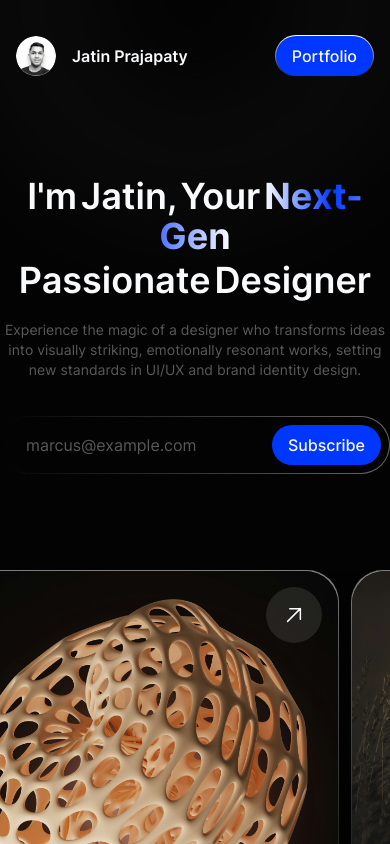
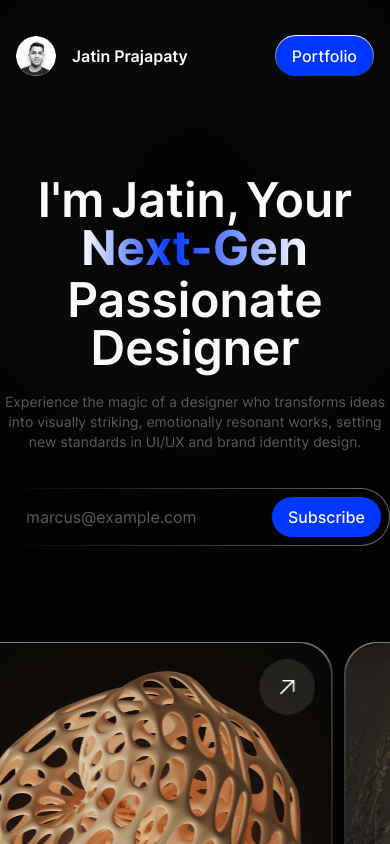
Before and after one commit to tejassharma-ts/designer, a Next.js app: page / in a window 390 px wide. Shown: the top 844 px of the page. Built offline with nearby package versions, Linux system fonts and the light colour scheme.

Commit message:
minor fixes

```diff
--- a/src/components/nav.tsx
+++ b/src/components/nav.tsx
@@ -36,6 +36,7 @@ export default function Nav() {
                 src={link.src}
                 alt={link.alt}
                 unoptimized
+                priority
               />
             </a>
           </li>
--- a/src/sections/hero.tsx
+++ b/src/sections/hero.tsx
@@ -83,20 +83,20 @@ export default function Hero() {
         className="flex flex-col items-center justify-center gap-5 pt-16">
         <motion.h1
           variants={heroElementVariants}
-          className="text-center text-7xl font-semibold leading-[1.1] [word-spacing:-5px] md:text-6xl sm:text-4xl">
+          className="text-center text-7xl font-semibold leading-[1.1] [word-spacing:-5px] sm:text-5xl md:text-6xl">
           I&apos;m Jatin, Your{" "}
-          <span className="bg-gradient-to-r from-white via-primary via-40% to-white bg-clip-text font-bold text-transparent">
+          <span className="bg-gradient-to-r from-white via-primary via-40% to-white bg-clip-text font-bold text-transparent mr-[1px]">
             Next-Gen
           </span>
         </motion.h1>
         <motion.h1
           variants={heroElementVariants}
-          className="-mt-4 text-center text-7xl font-semibold leading-[1.1] [word-spacing:-5px] md:text-6xl sm:text-4xl">
+          className="-mt-4 text-center text-7xl font-semibold leading-[1.1] [word-spacing:-5px] sm:text-5xl md:text-6xl">
           Passionate Designer
         </motion.h1>
         <motion.p
           variants={heroElementVariants}
-          className="max-w-2xl text-center text-muted-foreground text-base md:text-sm">
+          className="max-w-2xl text-center text-base text-muted-foreground md:text-sm">
           Experience the magic of a designer who transforms ideas into visually striking,
           emotionally resonant works, setting new standards in UI/UX and brand identity design.
         </motion.p>
@@ -120,11 +120,11 @@ export default function Hero() {
         initial="off"
         variants={cardVariants}
         animate={cartContrls}
-        className="flex gap-3 overflow-x-hidden min-w-full mt-24">
+        className="mt-24 flex min-w-full gap-3 overflow-x-hidden">
         <motion.div variants={cardVariants}>
           <img
             src="/big-circle.svg"
-            className="absolute left-1/2 top-0 -z-40 -translate-x-1/2 -translate-y-[50%] border object-cover blur-3xl opacity-[.4]"
+            className="absolute left-1/2 top-0 -z-40 -translate-x-1/2 -translate-y-[50%] border object-cover opacity-[.4] blur-3xl md:-translate-y-[20%] sm:translate-y-0"
           />
         </motion.div>
         <motion.div
```
